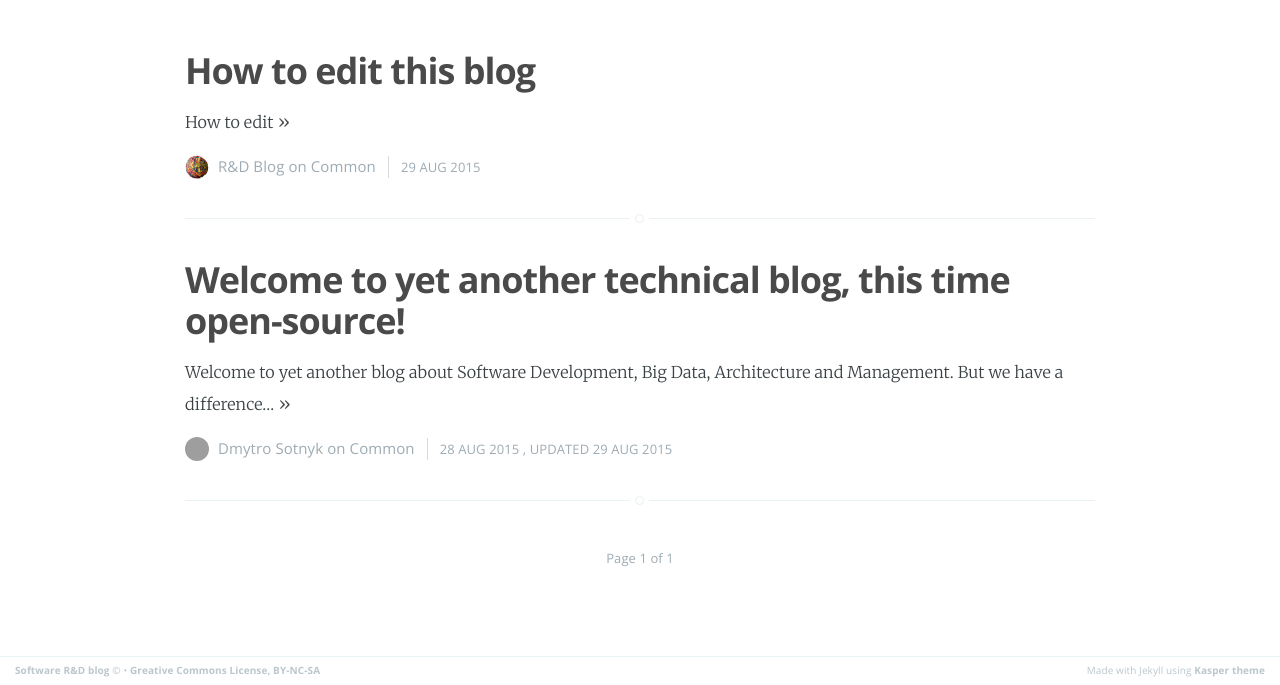
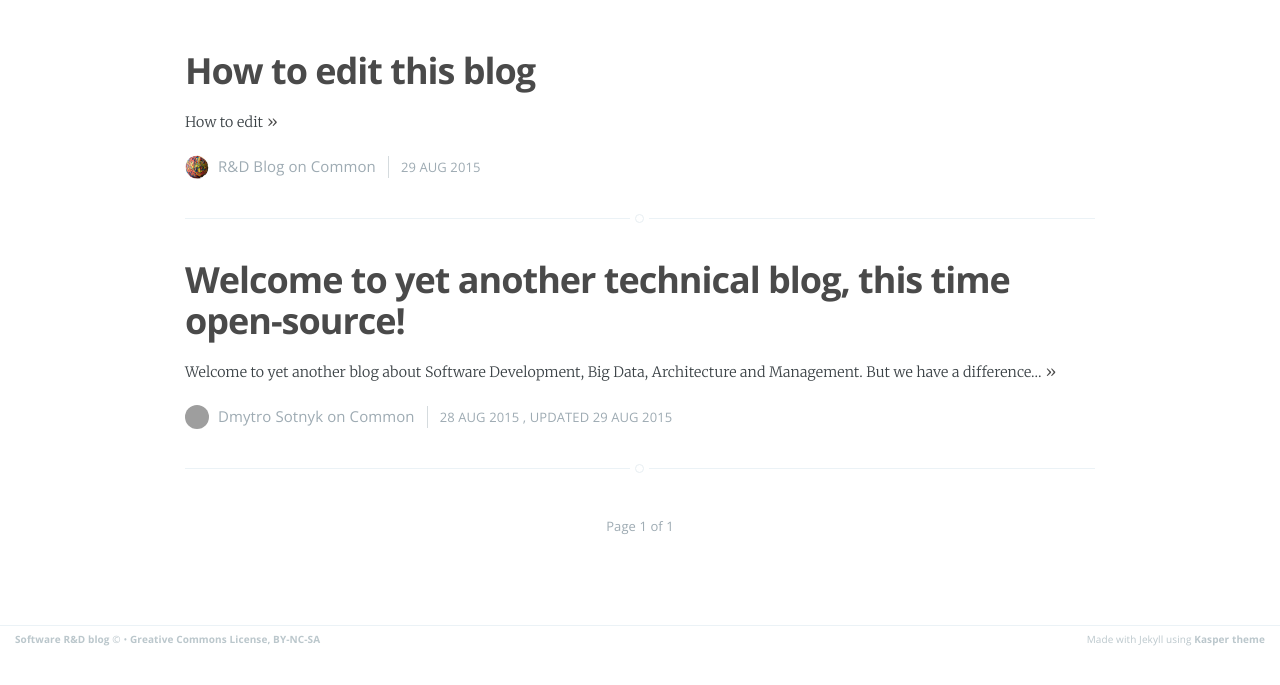
Before and after one commit to rndblog/rndblog.github.io, a Jekyll site: the page built from index.html, in a window 1280 px wide. Shown: the part 900-1585 px from the top of the page. Built offline with Jekyll 4.4.1, drawn with Linux system fonts in a browser that asks for light colours; Markdown is read by kramdown in place of the engine named in the settings; the list of posts is cut into pages by our own code; after the commit the page ends 1553 px from its top, so only the background shows below that; grey boxes are pictures that could not be loaded.

Commit message:
Init settings

```diff
--- a/assets/css/screen.css
+++ b/assets/css/screen.css
@@ -723,6 +723,7 @@ margin on the iframe, cause it breaks stuff. */
     border-bottom: #EBF2F6 1px solid;
     word-break: break-word;
     hyphens: auto;
+    font-size: 88%;
 }
 
 /* Add a little circle in the middle of the border-bottom on our .post
```
